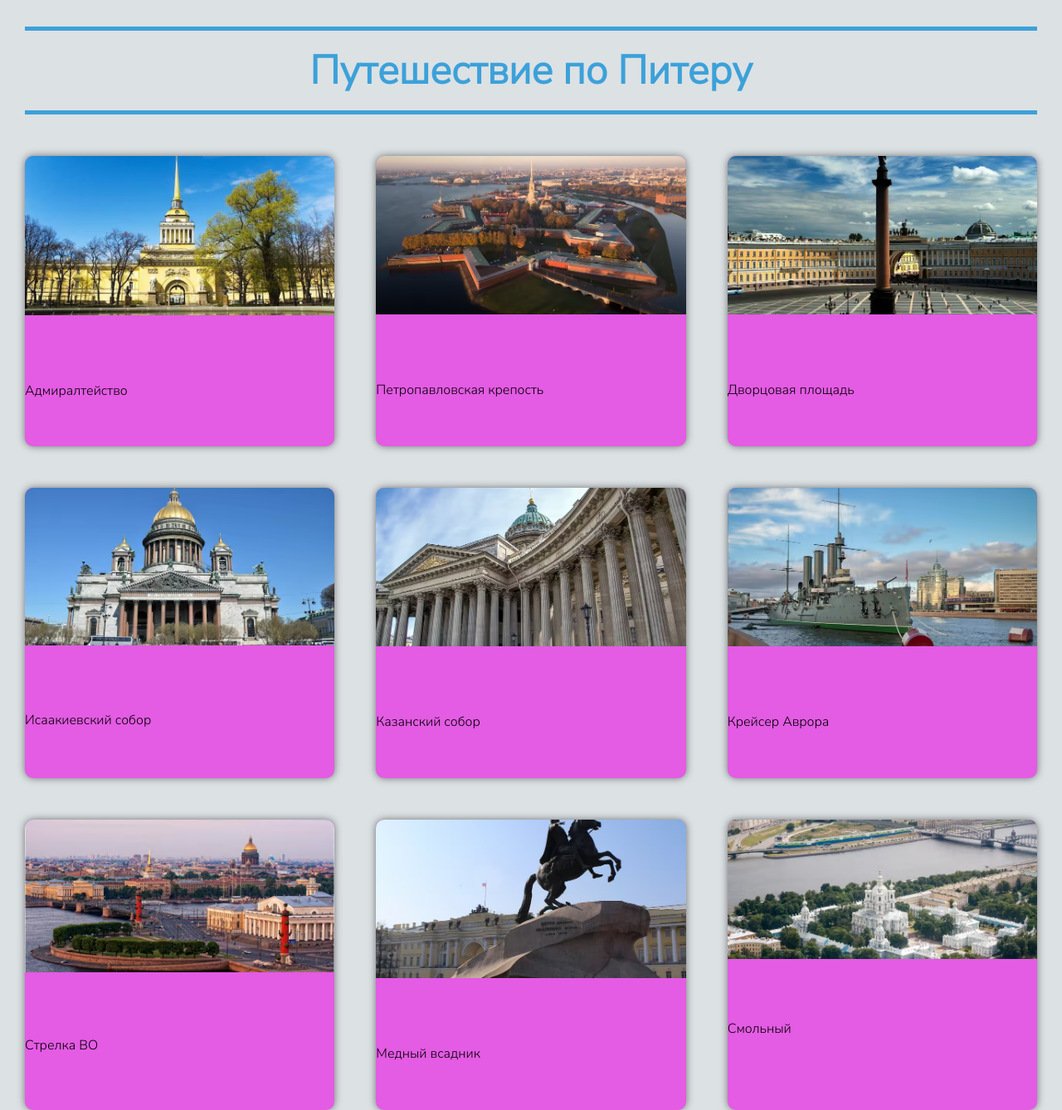
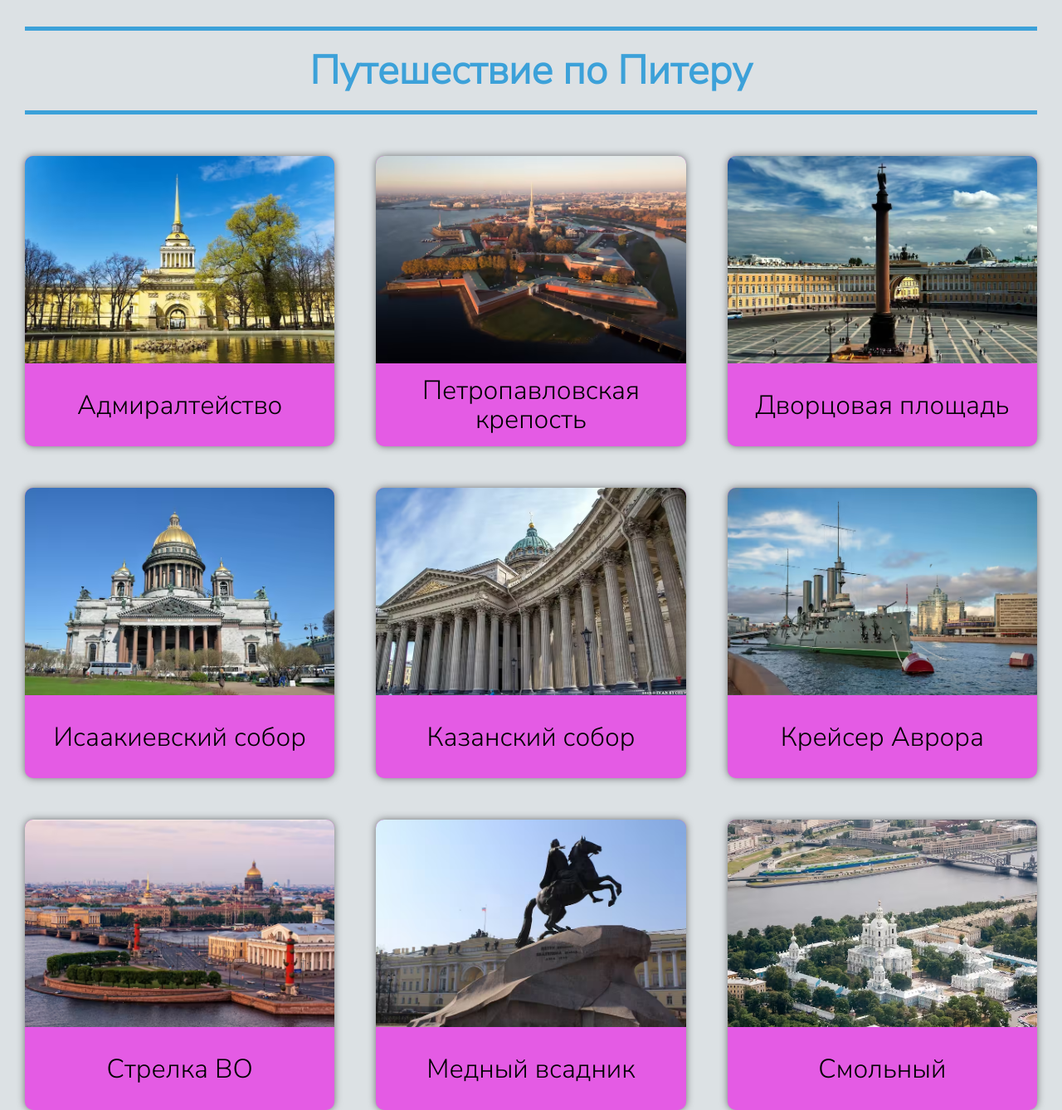
Before and after one commit to Lenich1987/piter, a plain HTML site: page index.html in a window 1280 px wide. Shown: the whole page at 83% size. Drawn offline with Linux system fonts and the light colour scheme.

Commit message:
Исправлено выравнивание текста

```diff
--- a/index.html
+++ b/index.html
@@ -30,16 +30,19 @@
       <!-- TODO (Leonid): Добвить ссылки (<a href="ya.ru/leonid/admiralteystvo") -->
       <a href="https://ya.ru/leonid/admiralteystvo">
         <div class="card">
-          <picture class="card-image">
+          <div class="card-image">
+            <picture>
               <source type="image/avif" srcset="./images/Адмиралтейство.avif" />
               <img src="./images/Адмиралтейство.jpg" alt="Адмиралтейство" />
             </picture>
+          </div>
           <p class="card-name">Адмиралтейство</p>
         </div>
       </a>
 
       <div class="card">
-        <picture class="card-image">
+        <div class="card-image">
+          <picture>
             <source
               type="image/avif"
               srcset="./images/Петропавловская_крепость.avif"
@@ -49,62 +52,86 @@
               alt="Петропавловская крепость"
             />
           </picture>
+        </div>
         <p class="card-name">Петропавловская крепость</p>
       </div>
 
       <div class="card">
-        <picture class="card-image">
-          <source type="image/avif" srcset="./images/Дворцовая_площадь.avif" />
+        <div class="card-image">
+          <picture>
+            <source
+              type="image/avif"
+              srcset="./images/Дворцовая_площадь.avif"
+            />
             <img src="./images/Дворцовая площадь.jpg" alt="Дворцовая площадь" />
           </picture>
+        </div>
         <p class="card-name">Дворцовая площадь</p>
       </div>
 
       <div class="card">
-        <picture class="card-image">
-          <source type="image/avif" srcset="./images/Исаакиевский_собор.avif" />
-          <img src="./images/Исаакиевский собор.jpg" alt="Исаакиевский собор" />
+        <div class="card-image">
+          <picture>
+            <source
+              type="image/avif"
+              srcset="./images/Исаакиевский_собор.avif"
+            />
+            <img
+              src="./images/Исаакиевский собор.jpg"
+              alt="Исаакиевский собор"
+            />
           </picture>
+        </div>
         <p class="card-name">Исаакиевский собор</p>
       </div>
 
       <div class="card">
-        <picture class="card-image">
+        <div class="card-image">
+          <picture>
             <source type="image/avif" srcset="./images/Казанский_собор.avif" />
             <img src="./images/Казанский собор.jpg" alt="Казанский собор" />
           </picture>
+        </div>
         <p class="card-name">Казанский собор</p>
       </div>
 
       <div class="card">
-        <picture class="card-image">
+        <div class="card-image">
+          <picture>
             <source type="image/avif" srcset="./images/Крейсер_Аврора.avif" />
             <img src="./images/Крейсер Аврора.jpg" alt="Крейсер Аврора" />
           </picture>
+        </div>
         <p class="card-name">Крейсер Аврора</p>
       </div>
 
       <div class="card">
-        <picture class="card-image">
+        <div class="card-image">
+          <picture>
             <source type="image/avif" srcset="./images/Стрелка_ВО.avif" />
             <img src="./images/Стрелка ВО.jpg" alt="Стрелка ВО" />
           </picture>
+        </div>
         <p class="card-name">Стрелка ВО</p>
       </div>
 
       <div class="card">
-        <picture class="card-image">
+        <div class="card-image">
+          <picture>
             <source type="image/avif" srcset="./images/Медный_всадник.avif" />
             <img src="./images/Медный всадник.jpg" alt="Медный всадник" />
           </picture>
+        </div>
         <p class="card-name">Медный всадник</p>
       </div>
 
       <div class="card">
-        <picture class="card-image">
+        <div class="card-image">
+          <picture>
             <source type="image/avif" srcset="./images/Смольный.avif" />
             <img src="./images/Смольный.jpg" alt="Смольный" />
           </picture>
+        </div>
         <p class="card-name">Смольный</p>
       </div>
     </main>
--- a/styles.css
+++ b/styles.css
@@ -47,23 +47,41 @@ main{
     flex-direction: column;
 }
 
-.card img{
-    width: 100%;
-    object-fit: cover;
-    max-height: 75%;
+.card-image {
+    height: 250px;
+    overflow: hidden;
 }
 
-.card .name{
-    padding: 0 0px;
+.card-image img{
+    width: 100%;
+    height: 100%;
+    object-fit: cover;
+    pointer-events: none;
+}
+
+.card-name{
+    padding: 0;
+    margin: 0;
+
     font-size: 32px;
+    line-height: 1.1;
+    flex: 1;
+
     display: flex;
     align-items: center;
     justify-content: center;
-    margin: 0;
-    height: 100%;
+    text-align: center;
 }
 
 a{
     color: black;
     text-decoration: none;
 }
+
+a .card-image img{
+    transition: transform 0.5s;
+}
+
+a:hover .card-image img{
+    transform: scale(1.1);
+}
```
Lines whose indentation alone changed are shown as unchanged.
